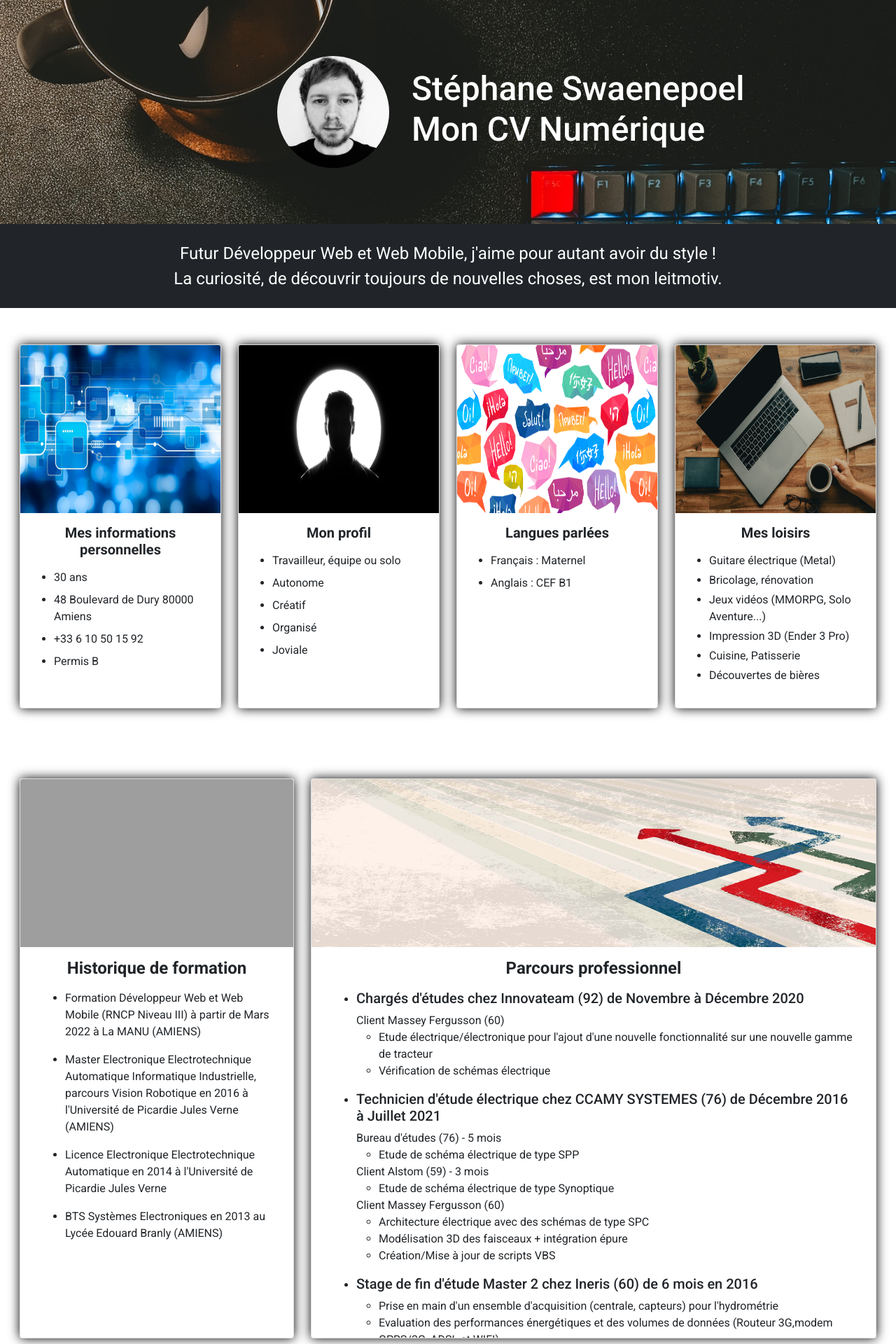
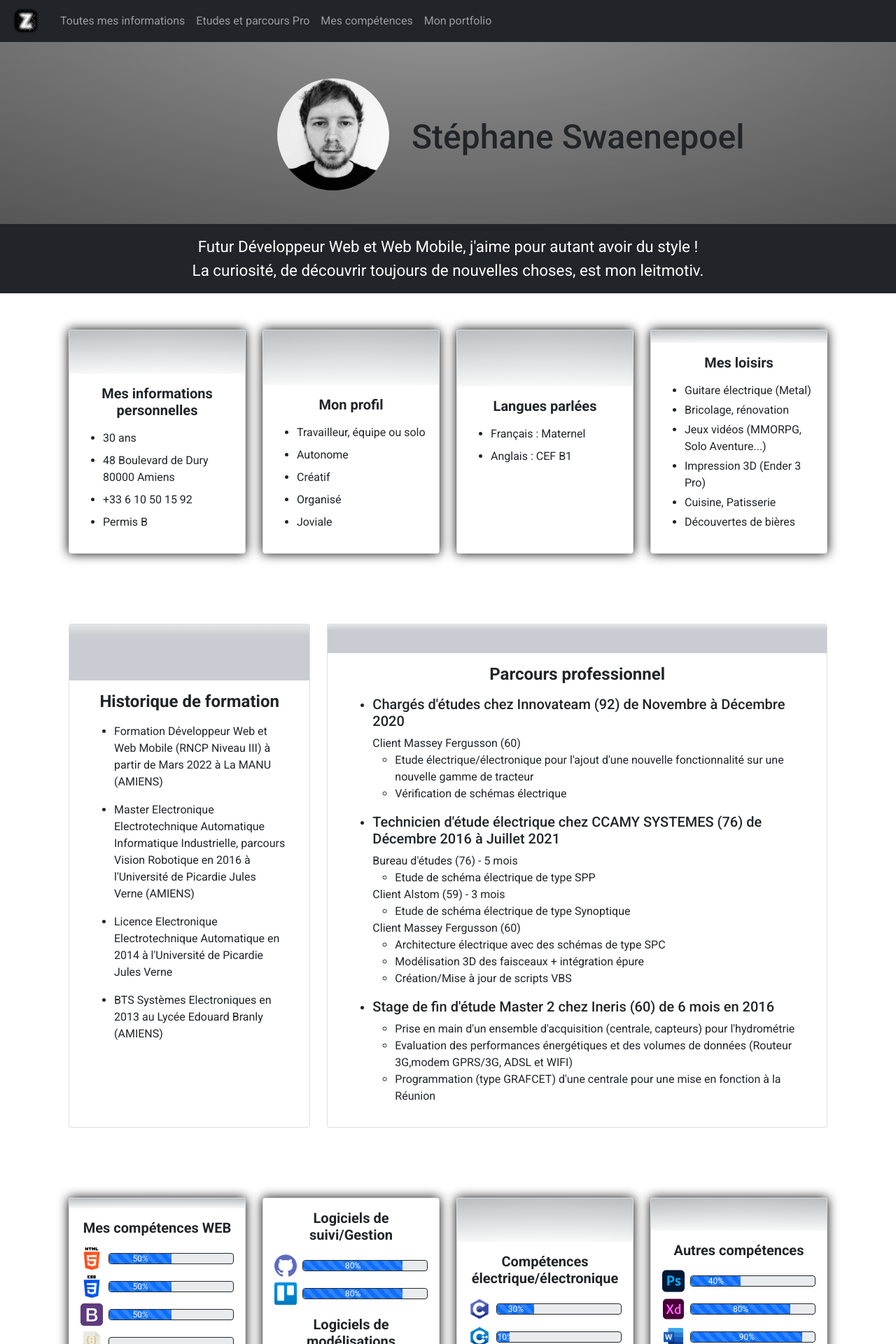
Before and after one commit to Zokkyen/CVNumerique, a PHP site: page / in a window 1280 px wide. Shown: the top 1920 px of the page at 70% size. Run offline with PHP 8.4, Linux system fonts and the light colour scheme; grey boxes are pictures that could not be loaded.

Commit message:
Mise à jour complète du site en cours, début

```diff
--- a/assets/css/style.css
+++ b/assets/css/style.css
@@ -1,8 +1,15 @@
-body{
-    box-sizing: border-box;
-    padding: 0;
-    margin: 0;
+/*.container-fluid {
+    padding: 0 !important;
+    margin: 0 !important;
+}*/
+
+*{
     font-family: 'Roboto', sans-serif !important;
+}
+
+.NavLogo {
+    height: 50px;
+    size: 50px;
 }
 
 .h1 {
@@ -11,9 +18,8 @@ body{
 
 .mywallpaper{
     height: 40vh;
-    padding: 0;
-    object-fit:cover;
-    object-position: 50% 30%;
+    background: linear-gradient(to bottom, rgba(255,255,255,0.15) 0%, rgba(0,0,0,0.15) 100%), radial-gradient(at top center, rgba(255,255,255,0.40) 0%, rgba(0,0,0,0.40) 120%) #989898;
+    background-blend-mode: multiply,multiply;
 }
 
 .profile{
@@ -22,54 +28,45 @@ body{
 }
 
 .titleProfile {
-    font-size: 1.2rem;
-    white-space: nowrap;
+    font-size: 1.rem;
 }
 
 .colPictProfileResp {
-    margin-bottom: 5rem;
-    margin-left: 0%;
     text-align: center;
 }
 .colTextProfileResp {
-    margin-top: 12rem;
-    margin-left: 0%;
+    margin-top: 15rem;
     text-align: center;
 }
 
 .textBanner {
-    font-size: 0.7rem;
+    font-size: 0.8rem;
     height: 20vh;
-    white-space: nowrap;
 }
 
 @media (min-width: 768px) {
     .colPictProfileResp {
-        margin-bottom: 0%;
-        margin-left: 20%;
-        text-align: start;
+        margin-top: 4rem;
+        margin-left: 10%;
     }
     .colTextProfileResp {
-        margin-top: 0%;
-        margin-left: 45%;
-        text-align: start;
+        margin-top: 5rem;
+        margin-left: 40%;
     }
     .titleProfile {
         font-size: 2.0rem;
     }
     .textBanner {
-        font-size: 1.0rem;
+        font-size: 1.2rem;
     }
 }
 
 @media (min-width: 992px) {
     .colPictProfileResp {
         margin-bottom: 0%;
-        margin-left: 25%;
-        text-align: start;
+        margin-left: 10%;
     }
     .colTextProfileResp {
-        margin-top: 0%;
         margin-left: 45%;
         text-align: start;
     }
@@ -77,18 +74,17 @@ body{
         font-size: 2.5rem;
     }
     .textBanner {
-        font-size: 1.5rem;
+        font-size: 1.4rem;
     }
 }
 
 @media (min-width: 1200px) {
     .colPictProfileResp {
-        margin-bottom: 0%;
         margin-left: 30%;
         text-align: start;
     }
     .colTextProfileResp {
-        margin-top: 0%;
+        margin-top: 5rem;
         margin-left: 45%;
         text-align: start;
     }
@@ -105,7 +101,7 @@ body{
 
 .card-img-top {
     width: 100%;
-    height: 30vh;
+    height: 10vh;
 }
 
 .card-title {
@@ -114,17 +110,36 @@ body{
 
 .myLgCard {
     width: auto;
+    /*width: 50rem;*/
+
+
     height: auto;
-    box-shadow: 0 0 1em black;
-    overflow: auto;
+    /*box-shadow: 0 0 1em black;*/
+    /*overflow: auto;*/
+}
+
+.MiddleCard {
+    background: #C9CCD3;
+    background-image: linear-gradient(-180deg, rgba(255,255,255,0.50) 0%, rgba(0,0,0,0.50) 100%);
+    background-blend-mode: lighten;
+
+}
+
+.OtherCards {
+    background-image: radial-gradient(at top center, rgba(255,255,255,0.03) 0%, rgba(0,0,0,0.03) 100%), linear-gradient(to top, rgba(255,255,255,0.1) 0%, rgba(143,152,157,0.60) 100%);
+    background-blend-mode: normal, multiply;
+}
+
+
+@media (min-width: 768px) {
+    .MyCard {
+        height: 40vh;
+    }
 }
 
 @media (min-width: 1200px) {
-    .MyCard {
-        height: 65vh;
-    }
     .myLgCard {
-        height: 100vh;
+        height: 90vh;
     }
 }
 
@@ -144,7 +159,10 @@ a {
 .BackofForm {
     width: 100%;
     height: 80vh;
-    object-fit: cover;
+    background: linear-gradient(to bottom, rgba(255,255,255,0.15) 0%, rgba(0,0,0,0.15) 100%), radial-gradient(at top center, rgba(255,255,255,0.40) 0%, rgba(0,0,0,0.40) 120%) #989898;
+    background-blend-mode: multiply,multiply;
+
+
 }
 
 .MyForm {
--- a/index.html
+++ b/index.html
@@ -12,8 +12,8 @@
     <link rel="preconnect" href="https://fonts.gstatic.com" crossorigin>
     <link href="https://fonts.googleapis.com/css2?family=Roboto:wght@100;300;400;500;700;900&display=swap"
         rel="stylesheet">
-    <title>Le CV Numérique de Stéphane Swaenepoel</title>
-
+    <title>Développeur Web Stéphane Swaenepoel</title>
+    <meta name="description" content="Développeur Web et Web mobile à Amiens (Somme)" />
 </head>
 
 <body>
@@ -23,25 +23,41 @@
     <!-- HEADER -->
     <header>
 
+        <!-- Barre de navigation -->
+        <nav class="navbar navbar-expand-lg fixed-top navbar-dark bg-dark text-white p-0">
+            <div class="container-fluid">
+                <a class="navbar-brand" href="#MyTop">
+                    <img class="NavLogo" src="assets/img/logo/logo.png" alt="Logo Zokkyen">
+                </a>
+                <button class="navbar-toggler" type="button" data-bs-toggle="collapse" data-bs-target="#navbarNavAltMarkup" aria-controls="navbarNavAltMarkup" aria-expanded="false" aria-label="Toggle navigation">
+                    <span class="navbar-toggler-icon"></span>
+                </button>
+                <div class="collapse navbar-collapse" id="navbarNavAltMarkup">
+                    <div class="navbar-nav">
+                        <a class="nav-link" href="#MyInfo">Toutes mes informations</a>
+                        <a class="nav-link" href="#SchoolJobs">Etudes et parcours Pro</a>
+                        <a class="nav-link" href="#MySkills">Mes compétences</a>
+                        <a class="nav-link" href="#MyPortfolio">Mon portfolio</a>
+                    </div>
+                </div>
+            </div>
+        </nav>
+
         <!-- En tête du site avec titre et photo -->
         <div class="container-fluid">
             <div class="row align-items-center">  <!-- align-items-center text-center justify-content-center-->
-                <img class="mywallpaper img-fluid position-relative" src="assets/img/wallpaper.jpg" alt="Wallpaper de mise en page">
+                <span class="mywallpaper position-relative"></span>
                 <div class="col-12 col-md-6 position-absolute colPictProfileResp">
                     <img class="profile rounded-circle" src="assets/img/photo_cv.jpg" alt="Ma photo de profil">
                 </div>
                 <div class="col-12 col-md-6 position-absolute colTextProfileResp">
-                    <h1 class="titleProfile text-white"> <!--Stéphane Swaenepoel<br/>Mon CV Numérique-->
-                        <span>Stéphane Swaenepoel<br/></span>
-                        <span>Mon CV Numérique</span>
-                    </h1>
-
+                    <h1 class="titleProfile">Stéphane Swaenepoel</h1>
                 </div>
             </div>
         </div>
 
         <!-- Bannière descriptive -->
-        <div class="container-fluid bg-dark p-4">
+        <div class="container-fluid bg-dark p-3">
             <div class="row align-items-center text-center">
                 <div class="col">
                     <span class="text-white textBanner">Futur Développeur Web et Web Mobile, j'aime pour autant avoir du style !<br />
@@ -57,13 +73,13 @@
     <main>
 
         <!-- Partie des cartes avec mes diverses informations -->
-        <div class="container-fluid">
+        <div class="container" id="MyInfo">
             <div class="row justify-content-center m-1">
 
                 <!-- Mes informations personnelles -->
                 <div class="col-10 col-sm-8 col-md-5 col-xl-3 my-5">
                     <div class="card MyCard">
-                        <img class="card-img-top" src="assets/img/information.jpg" alt="Mes informations personnelles">
+                        <span class="card-img-top OtherCards"></span>
                         <div class="card-body">
                             <h5 class="card-title text-center"><strong>Mes informations personnelles</strong></h5>
                             <ul>
@@ -76,12 +92,10 @@
                     </div>
                 </div>
 
-
-
                 <!-- Mon profil -->
                 <div class="col-10 col-sm-8 col-md-5 col-xl-3 my-5">
                     <div class="card MyCard">
-                        <img class="card-img-top" src="assets/img/profile.jpg" alt="Mon Profil">
+                        <span class="card-img-top OtherCards"></span>
                         <div class="card-body">
                             <h5 class="card-title text-center"><strong>Mon profil</strong></h5>
                             <ul>
@@ -95,11 +109,10 @@
                     </div>
                 </div>
 
-
                 <!-- Langues parlées -->
                 <div class="col-10 col-sm-8 col-md-5 col-xl-3 my-5">
                     <div class="card MyCard">
-                        <img class="card-img-top" src="assets/img/langue.jpg" alt="Langues parlées">
+                        <span class="card-img-top OtherCards"></span>
                         <div class="card-body">
                             <h5 class="card-title text-center"><strong>Langues parlées</strong></h5>
                             <ul>
@@ -110,11 +123,10 @@
                     </div>
                 </div>
 
-
                 <!-- Mes loisirs -->
                 <div class="col-10 col-sm-8 col-md-5 col-xl-3 my-5">
                     <div class="card MyCard">
-                        <img class="card-img-top" src="assets/img/hobbys.jpg" alt="Mes loisirs">
+                        <span class="card-img-top OtherCards"></span>
                         <div class="card-body">
                             <h5 class="card-title text-center"><strong>Mes loisirs</strong></h5>
                             <ul>
@@ -132,13 +144,13 @@
         </div>
 
         <!-- Partie des cartes avec mes études et mon parcours professionnel -->
-        <div class="container-fluid">
+        <div class="container" id="SchoolJobs">
             <div class="row justify-content-center m-1">
 
                 <!-- Historique de formation -->
                 <div class="col-10 col-xl-4 my-5">
                     <div class="card myLgCard">
-                        <img class="card-img-top" src="assets/img/formations.png" alt="Historique de formation">
+                        <span class="card-img-top MiddleCard"></span>
                         <div class="card-body">
                             <h4 class="card-title text-center"><strong>Historique de formation</strong></h4>
                             <ul>
@@ -158,7 +170,7 @@
                 <!-- Parcours professionnel -->
                 <div class="col-10 col-xl-8 my-5">
                     <div class="card myLgCard">
-                        <img class="card-img-top" src="assets/img/carriere.jpg" alt="Parcours professionnel">
+                        <span class="card-img-top MiddleCard"></span>
                         <div class="card-body">
                             <h4 class="card-title text-center"><strong>Parcours professionnel</strong></h4>
                             <ul>
@@ -208,13 +220,13 @@
         </div>
 
         <!-- Partie avec mes compétences dans tous les domaines-->
-        <div class="container-fluid">
+        <div class="container" id="MySkills">
             <div class="row justify-content-center m-1">
 
                 <!-- Mes compétences WEB -->
                 <div class="col-10 col-sm-8 col-md-5 col-xl-3 my-5">
                     <div class="card MyCard">
-                        <img class="card-img-top" src="assets/img/compweb.jpg" alt="Mes compétences WEB">
+                        <span class="card-img-top OtherCards"></span>
                         <div class="card-body">
                             <h5 class="card-title text-center"><strong>Mes compétences WEB</strong></h5>
                             <div class="row my-2">
@@ -300,7 +312,7 @@
                 <!-- Logiciels de suivi/gestion -->
                 <div class="col-10 col-sm-8 col-md-5 col-xl-3 my-5">
                     <div class="card MyCard">
-                        <img class="card-img-top" src="assets/img/compgestion.jpg" alt="Logiciels de Suivi/Gestion">
+                        <span class="card-img-top OtherCards"></span>
                         <div class="card-body">
                             <h5 class="card-title text-center"><strong>Logiciels de suivi/Gestion</strong></h5>
                             <div class="row my-2">
@@ -361,8 +373,7 @@
                 <!-- Compétences électrique/électronique -->
                 <div class="col-10 col-sm-8 col-md-5 col-xl-3 my-5">
                     <div class="card MyCard">
-                        <img class="card-img-top" src="assets/img/compelect.jpg"
-                            alt="Compétences électrique/électronique">
+                        <span class="card-img-top OtherCards"></span>
                         <div class="card-body">
                             <h5 class="card-title text-center"><strong>Compétences électrique/électronique</strong></h5>
                             <div class="row my-2">
@@ -428,7 +439,7 @@
                 <!-- Compétences électrique/électronique -->
                 <div class="col-10 col-sm-8 col-md-5 col-xl-3 my-5">
                     <div class="card MyCard">
-                        <img class="card-img-top" src="assets/img/compother.jpg" alt="Autres compétences">
+                        <span class="card-img-top OtherCards"></span>
                         <div class="card-body">
                             <h5 class="card-title text-center"><strong>Autres compétences</strong></h5>
                             <div class="row my-2">
@@ -501,51 +512,24 @@
             </div>
         </div>
 
-        <!-- Contactez-moi ! -->
-        <div class="container-fluid p-0">
-            <div class="row align-items-center justify-content-center">
-                <img class="BackofForm" src="assets/img/contact.jpg" alt="Background du formulaire">
-                <div class="col MyForm position-absolute">
-                    <h4 class="text-primary">Besoin d'information ?<br />N'hésitez pas à me contacter.</h4>
-                    <form action="/action_page.php">
-                        <label for="fname">Nom & prénom</label>
-                        <input type="text" id="fname" name="firstname" placeholder="Votre nom et prénom">
+        <!-- Portfolio -->
+        <div class="container" id="MyPortfolio">
+            <div class="row align-items-center justify-content-center ">
+                <span class="BackofForm"></span>
 
-                        <label for="sujet">Sujet</label>
-                        <input type="text" id="sujet" name="sujet" placeholder="L'objet de votre message">
 
-                        <label for="emailAddress">Email</label>
-                        <input id="emailAddress" type="email" name="email" placeholder="Votre email">
 
-                        <label for="subject">Message</label>
-                        <textarea id="subject" name="subject" placeholder="Votre message"
-                            style="height:150px"></textarea>
 
-                        <button type="button" class="btn btn-primary" data-bs-toggle="modal"
-                            data-bs-target="#exampleModal">Envoyer</button>
-                    </form>
-                </div>
+
+
+
+
+
+
             </div>
         </div>
 
-        <!-- Modal -->
-        <div class="modal fade" id="exampleModal" tabindex="-1" aria-labelledby="exampleModalLabel" aria-hidden="true">
-            <div class="modal-dialog">
-                <div class="modal-content">
-                    <div class="modal-header">
-                        <h5 class="modal-title text-primary" id="exampleModalLabel">Merci pour votre message.</h5>
-                        <button type="button" class="btn-close" data-bs-dismiss="modal" aria-label="Close"></button>
-                    </div>
-                    <div class="modal-body">Une réponse vous sera apportée par mes soins dès que possible.<br />À très
-                        bientôt !
-                    </div>
-                    <div class="modal-footer">
-                        <button type="button" class="btn btn-secondary bg-primary"
-                            data-bs-dismiss="modal">Close</button>
-                    </div>
-                </div>
-            </div>
-        </div>
+
 
     </main>
 
@@ -553,7 +537,7 @@
     <footer>
 
         <!-- Bannière avec les réseaux sociaux et signature-->
-        <div class="container-fluid bg-dark">
+        <div class="container bg-dark">
 
             <!-- Réseaux sociaux -->
             <div class="row justify-content-center border-bottom border-white p-3">
@@ -650,20 +634,33 @@
                 </div>
             </div> -->
 
-            <div class="row justify-content-center">
+            <div class="row justify-content-center align-items-center">
+                <!-- <div class="col-1">
+                    <div class="row">
+                        <div class="col"> -->
+
                 <div class="col-1">
-                    <div class="row align-items-center">
-                        <div class="col-6">
-                            <a href="#MyTop">
-                                <img class="myLogo" src="assets/img/logo/logo.png" alt="Logo Zokkyen">
-                            </a>
-                        </div>
-                        <div class="col-6 text-white myAlias">
+                    <a href="#MyTop">
+                        <img class="myLogo" src="assets/img/logo/logo.png" alt="Logo Zokkyen">
+                    </a>
+                </div>
+                <div class="col-1">
+                    <span class="text-white myAlias">Stéphane Swaenepoel<br/>alias Zokkyen &copy;</span>
+                </div>
+
+                        <!-- </div> -->
+
+
+                        <!-- <div class="col">
+
+                        </div> -->
+
+                        <!-- <div class="col-6 text-white myAlias">
                             <span>Stéphane Swaenepoel<br/></span>
-                            <span>alias Zokkyen &copy;</span>
-                        </div>
+                            <span>alias Zokkyen &copy;</span>  -->
+                        <!-- </div>
                     </div>
-                </div>
+                </div> -->
             </div>
 
         </div>
```
